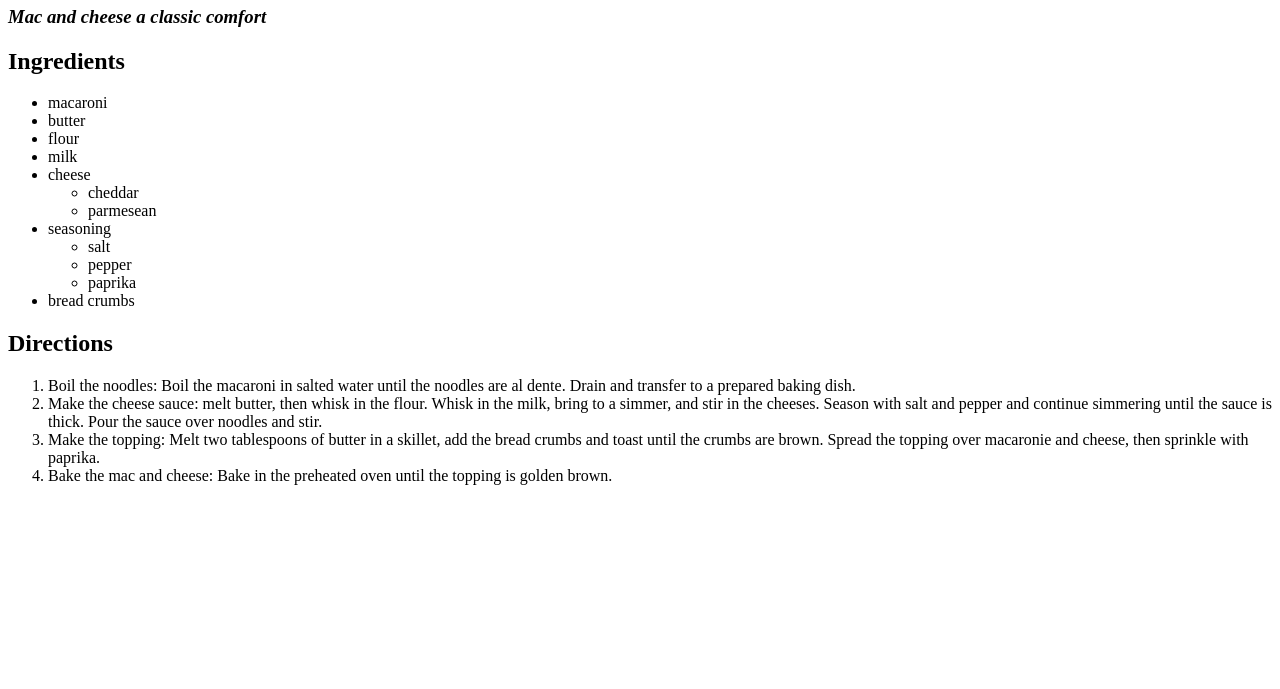
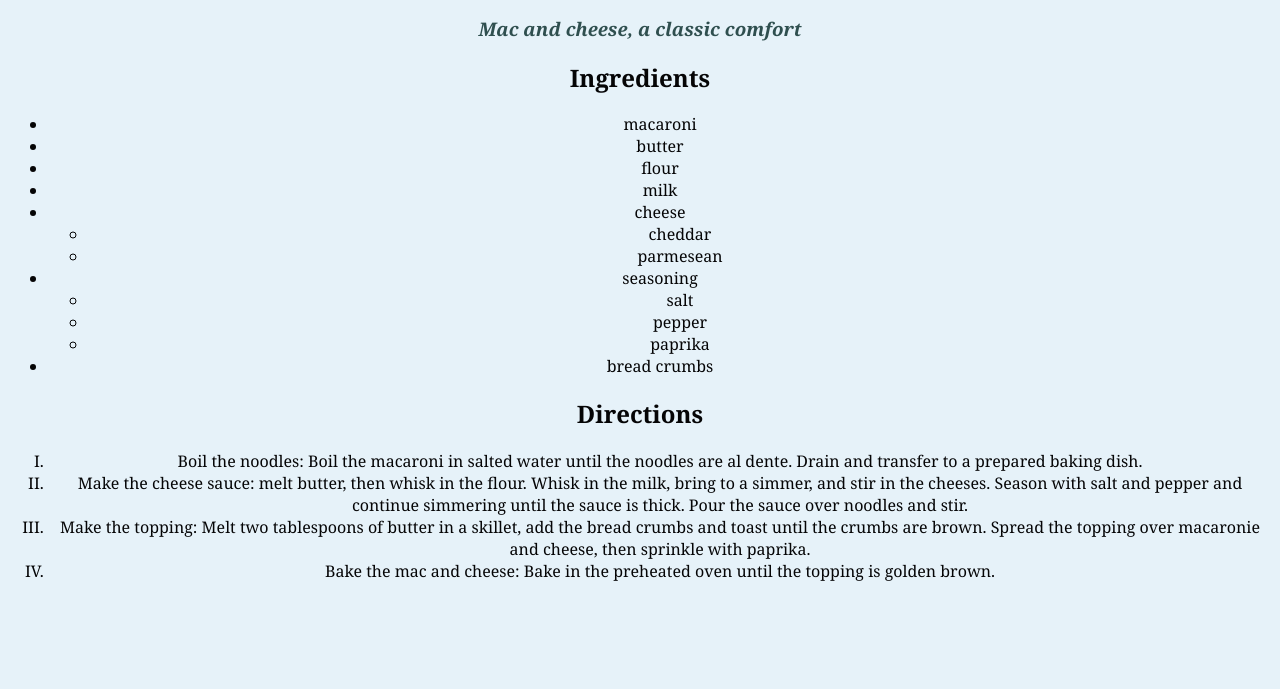
Before and after one commit to hidden-sea/odin-recipes, a plain HTML site: page recipes/mac-and-cheese.html in a window 1280 px wide. Shown: the part 111-800 px from the top of the page. Drawn offline with Linux system fonts and the light colour scheme.

Commit message:
Add some CSS elements to my code for style

```diff
--- a/recipes/mac-and-cheese.html
+++ b/recipes/mac-and-cheese.html
@@ -8,7 +8,7 @@
 <body>
 <h1> Mac and Cheese </h1>
 <img src="../mac and cheese.jpg" alt="picture of mac and cheese on a spoon">
-<h3><em> Mac and cheese a classic comfort </h3></em>
+<h3><em><div class="description"> Mac and cheese, a classic comfort </h3></em></body></div>
 <h2>Ingredients</h2>
 <ul>
 <li> macaroni</li>
@@ -29,13 +29,13 @@
 <li> bread crumbs </li>
 </ul>
 <h2>Directions</h2>
-<ol type=Iff>
+<ol type=I>
 <li> Boil the noodles: Boil the macaroni in salted water until the noodles are al dente. Drain and transfer to a prepared baking dish.
 </li>
 <li>Make the cheese sauce: melt butter, then whisk in the flour. Whisk in the milk, bring to a simmer, and stir in the cheeses. Season with salt and pepper and continue simmering until the sauce is thick. Pour the sauce over noodles and stir. </li>
 <li>Make the topping: Melt two tablespoons of butter in a skillet, add the bread crumbs and toast until the crumbs are brown. Spread the topping over macaronie and cheese, then sprinkle with paprika.</li>
 <li>Bake the mac and cheese: Bake in the preheated oven until the topping is golden brown.</li>
-
+</ol>
 </body>
 
 </html>
--- /dev/null
+++ b/style.css
@@ -0,0 +1,3 @@
+* {
+  text-align: center;
+}
--- a/styles.css
+++ b/styles.css
@@ -2,3 +2,22 @@ img {
   height: 300px;
   width: 300px;
 }
+body {
+  background-color: rgb(230, 242, 249);
+}
+
+* {
+  color: rgb(5, 5, 6);
+}
+
+* {
+  font-family: Cambria, Cochin, Georgia, Times, "Times New Roman", serif;
+}
+
+.description {
+  color: darkslategray;
+}
+
+* {
+  text-align: center;
+}
```
Also changed, not shown: index.html (+9 -3 lines), recipes/fried-egg-sandwich.html (+2 -1 lines), recipes/raspberry-blackberry-smoothie.html (+2 -2 lines), julia.jpg (added).
